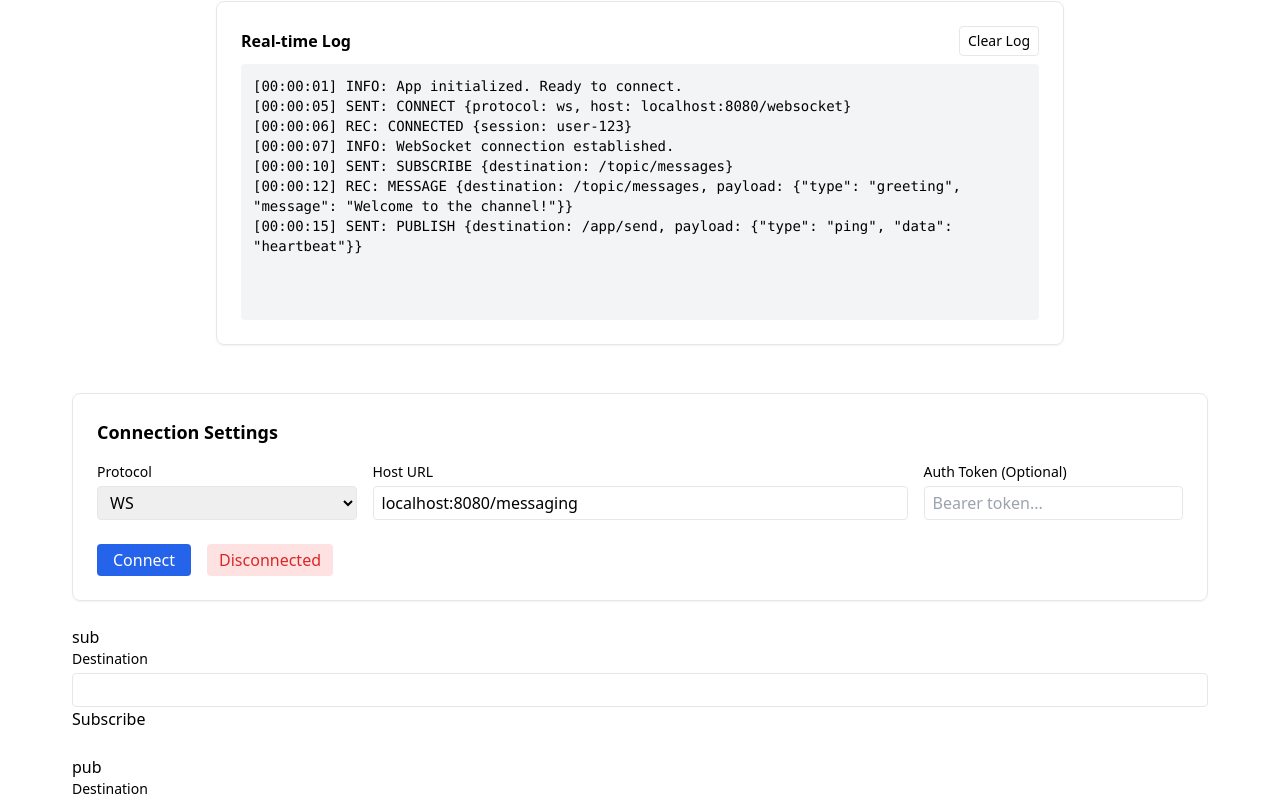
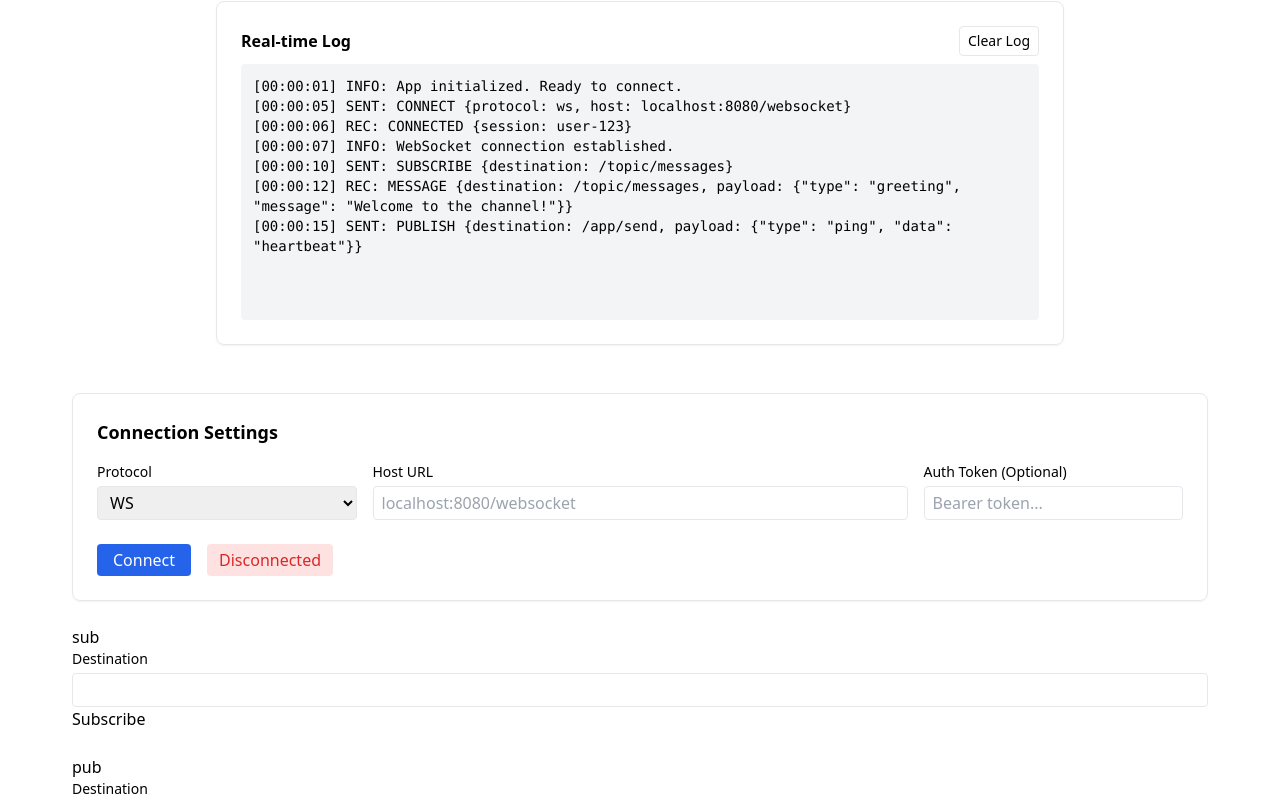
Before and after one commit to chea-young/study-react, a React (Create React App) app in the folder stomp/: page / in a window 1280 px wide. Shown: the part 409-1207 px from the top of the page. Built offline with nearby package versions, Linux system fonts and the light colour scheme.

Commit message:
Feature: apply useForm

```diff
--- a/stomp/package.json
+++ b/stomp/package.json
@@ -15,6 +15,7 @@
     "eslint-plugin-react-hooks": "^4.6.0",
     "react": "^19.1.1",
     "react-dom": "^19.1.1",
+    "react-hook-form": "^7.62.0",
     "react-scripts": "5.0.1",
     "web-vitals": "^2.1.4"
   },
--- a/stomp/src/app/common/utils/logUtil.js
+++ b/stomp/src/app/common/utils/logUtil.js
@@ -1,11 +1,10 @@
 const logUtil = {
-  consoleLogger: (args) => {
-    console.log(args);
+  consoleLogger: (...args) => {
     let message = args.map((str, index) => {
-      return index < args.length - 1 ? "[" + str + "]" : str;
+      return index < args.length - 1 ? '[' + str + ']' : str;
     });
     message = [new Date().toISOString(), ...message];
-    console.log(message.join(" "));
+    console.log(message.join(' '));
   },
 };
 
--- a/stomp/src/app/webview/_component/StompSettingBody.js
+++ b/stomp/src/app/webview/_component/StompSettingBody.js
@@ -1,29 +1,33 @@
-import Button from "components/button/Button";
-import Textarea from "components/input/Textarea";
-import TextInput from "components/input/TextInput";
-import { useRef, useState } from "react";
-import WebSocketUI from "./design";
-import "./StompSettingBody.css";
-import DropBox from "components/dropBox/DropBox";
-import * as StompJs from "@stomp/stompjs";
-import logUtil from "app/common/utils/logUtil";
+import * as StompJs from '@stomp/stompjs';
+import logUtil from 'app/common/utils/logUtil';
+import Button from 'components/button/Button';
+import DropBox from 'components/dropBox/DropBox';
+import Textarea from 'components/input/Textarea';
+import TextInput from 'components/input/TextInput';
+import { useRef, useState } from 'react';
+import { useForm } from 'react-hook-form';
+import WebSocketUI from './design';
+import './StompSettingBody.css';
 
 const StompSettingBody = () => {
-  const [protocol, setProtocol] = useState("ws");
-  const [host, setHost] = useState("localhost:8080/messaging");
-  const [token, setToken] = useState();
-  const [subDestination, setSubDestination] = useState("");
-  const [pubDestination, setPubDestination] = useState("");
+  const { register, handleSubmit } = useForm();
+
+  const [protocol, setProtocol] = useState('ws');
+  const [subDestination, setSubDestination] = useState('');
+  const [pubDestination, setPubDestination] = useState('');
   const clientRef = useRef();
-  const log = "";
+  const log = '';
 
-  const handleConnect = () => {
+  const handleConnect = (data) => {
+    let header = {};
+    if (data.token != null) {
+      header.Authorization = `Bearer ${data.token}`;
+    }
+
     clientRef.current = new StompJs.Client({
-      brokerURL: `${protocol}://${host}`,
+      brokerURL: `${protocol}://${data.host}`,
       reconnectDelay: 60000,
-      connectHeaders: {
-        Authorization: `Bearer ${token}`,
-      },
+      connectHeaders: header,
     });
 
     connectEvent();
@@ -32,35 +36,23 @@ const StompSettingBody = () => {
 
   const connectEvent = () => {
     clientRef.current.onConnect = (frames) => {
-      logUtil.consoleLogger(
-        "StompService",
-        `Successfully connect \n frame = ${frames}`
-      );
+      logUtil.consoleLogger('StompService', `Successfully connect \n frame = ${frames}`);
     };
 
     clientRef.current.onStompError = (frames) => {
-      logUtil.consoleLogger("StompService", `Occur error \n frame = ${frames}`);
+      logUtil.consoleLogger('StompService', `Occur error \n frame = ${frames}`);
     };
 
     clientRef.current.onDisconnect = (frames) => {
-      logUtil.consoleLogger(
-        "StompService",
-        `Disconnect. Occur error  \n frame = ${frames}`
-      );
+      logUtil.consoleLogger('StompService', `Disconnect. Occur error  \n frame = ${frames}`);
     };
 
     clientRef.current.onWebSocketClose = (frames) => {
-      logUtil.consoleLogger(
-        "StompService",
-        `Successfully disconnected  \n frame = ${frames}`
-      );
+      logUtil.consoleLogger('StompService', `Successfully disconnected  \n frame = ${frames}`);
     };
 
     clientRef.current.onUnhandledMessage = (frames) => {
-      logUtil.consoleLogger(
-        "StompService",
-        `Arrive unhandled message  \n frame = ${frames}`
-      );
+      logUtil.consoleLogger('StompService', `Arrive unhandled message  \n frame = ${frames}`);
     };
   };
 
@@ -69,6 +61,7 @@ const StompSettingBody = () => {
   const ConnectionSettingBox = () => {
     return (
       <div id="connection-setting">
+        <form onSubmit={handleSubmit((e) => handleConnect(e))}>
           <div className="border rounded-lg p-6 space-y-4 shadow-sm">
             <h2 className="text-lg font-semibold">Connection Settings</h2>
             <div className="grid grid-cols-4 gap-4 items-center">
@@ -77,33 +70,33 @@ const StompSettingBody = () => {
                   label="Protocol"
                   value={protocol}
                   onChange={(value) => setProtocol(value)}
-                options={["WS", "WSS"]}
+                  options={['WS', 'WSS']}
                 />
               </div>
 
               <div className="col-span-2">
                 <TextInput
+                  name="host"
                   label="Host URL"
-                value={host}
-                onChange={(value) => setHost(value)}
                   placeholder="localhost:8080/websocket"
                   type="text"
+                  {...register('host')}
                 />
               </div>
               <div>
                 <TextInput
+                  name="token"
                   label="Auth Token (Optional)"
-                value={token}
-                onChange={(value) => setToken(value)}
                   placeholder="Bearer token..."
                   type="text"
+                  {...register('token')}
                 />
               </div>
               <div className="col-span-4 flex justify-start space-x-4 mt-2">
                 <Button
                   className="bg-blue-600 text-white px-4 py-1 rounded"
                   label="Connect"
-                onClick={handleConnect}
+                  type="submit"
                 />
                 <Button
                   className="px-3 py-1 bg-red-100 text-red-600 rounded"
@@ -113,6 +106,7 @@ const StompSettingBody = () => {
               </div>
             </div>
           </div>
+        </form>
       </div>
     );
   };
@@ -123,9 +117,9 @@ const StompSettingBody = () => {
         <WebSocketUI />
         <ConnectionSettingBox />
         <div id="sub">
-          {"sub"}
+          {'sub'}
           <TextInput
-            label={"Destination"}
+            label={'Destination'}
             value={subDestination}
             onChange={(changeValue) => {
               setSubDestination(changeValue);
@@ -134,9 +128,9 @@ const StompSettingBody = () => {
           <Button label="Subscribe" onClick={() => {}} />
         </div>
         <div id="pub">
-          {"pub"}
+          {'pub'}
           <TextInput
-            label={"Destination"}
+            label={'Destination'}
             value={pubDestination}
             onChange={(changeValue) => {
               setPubDestination(changeValue);
@@ -145,7 +139,7 @@ const StompSettingBody = () => {
           <Button label="Publish" onClick={() => {}} />
         </div>
         <div id="log">
-          {"Log"}
+          {'Log'}
 
           <div>
             <Textarea value={log} disabled />
--- a/stomp/src/components/button/Button.js
+++ b/stomp/src/components/button/Button.js
@@ -1,14 +1,19 @@
-function Button({ label, onClick, disabled = false, className = "" }) {
+function Button({ label, onClick, disabled = false, className = '', type = 'button' }) {
   return (
-    <button
-      className={className}
-      type={"button"}
-      onClick={onClick}
-      disabled={disabled}
-    >
+    <button className={className} type={type} onClick={onClick} disabled={disabled}>
       {label}
     </button>
   );
 }
 
+import PropTypes from 'prop-types';
+
+Button.propTypes = {
+  label: PropTypes.string.isRequired,
+  onClick: PropTypes.func.isRequired,
+  disabled: PropTypes.bool,
+  className: PropTypes.string,
+  type: PropTypes.string,
+};
+
 export default Button;
--- a/stomp/src/components/input/TextInput.js
+++ b/stomp/src/components/input/TextInput.js
@@ -1,28 +1,41 @@
 function TextInput(props) {
   const {
+    name,
     label,
     value,
-    onChange,
-    placeholder = "",
-    type = "text",
+
+    placeholder = '',
+    type = 'text',
     disabled = false,
+    ...rest
   } = props;
 
   return (
     <div>
-      {label && (
-        <label className="block text-sm font-medium mb-1">{label}</label>
-      )}
+      {label && <label className="block text-sm font-medium mb-1">{label}</label>}
       <input
+        name={name}
         className="border rounded px-2 py-1 w-full"
         type={type}
         value={value}
-        onChange={(e) => onChange(e.target.value)}
         placeholder={placeholder}
         disabled={disabled}
+        {...rest}
       />
     </div>
   );
 }
 
+import PropTypes from 'prop-types';
+
+TextInput.propTypes = {
+  name: PropTypes.string,
+  label: PropTypes.string.isRequired,
+  value: PropTypes.string,
+  placeholder: PropTypes.string,
+  type: PropTypes.string,
+  disabled: PropTypes.bool,
+};
+
+
 export default TextInput;
--- a/stomp/src/components/input/Textarea.js
+++ b/stomp/src/components/input/Textarea.js
@@ -1,12 +1,4 @@
-function Textarea({
-  id,
-  label,
-  value,
-  onChange,
-  placeholder = "",
-  rows = 4,
-  disabled = false,
-}) {
+function Textarea({ id, label, value, placeholder = '', rows = 4, disabled = false }) {
   return (
     <div className="textarea-wrapper">
       {label && (
@@ -17,7 +9,6 @@ function Textarea({
       <textarea
         id={id}
         value={value}
-        onChange={(e) => onChange(e.target.value)}
         placeholder={placeholder}
         rows={rows}
         disabled={disabled}
@@ -27,4 +18,15 @@ function Textarea({
   );
 }
 
+import PropTypes from 'prop-types';
+
+Textarea.propTypes = {
+  id: PropTypes.string.isRequired,
+  value: PropTypes.string,
+  label: PropTypes.string,
+  placeholder: PropTypes.string,
+  rows: PropTypes.number,
+  disabled: PropTypes.bool,
+};
+
 export default Textarea;
```
Also changed, not shown: stomp/src/app/webview/_component/design.js (+11 -25 lines), 1 other file (tests, documents, lock files or other folders). Lines whose indentation alone changed are shown as unchanged.
